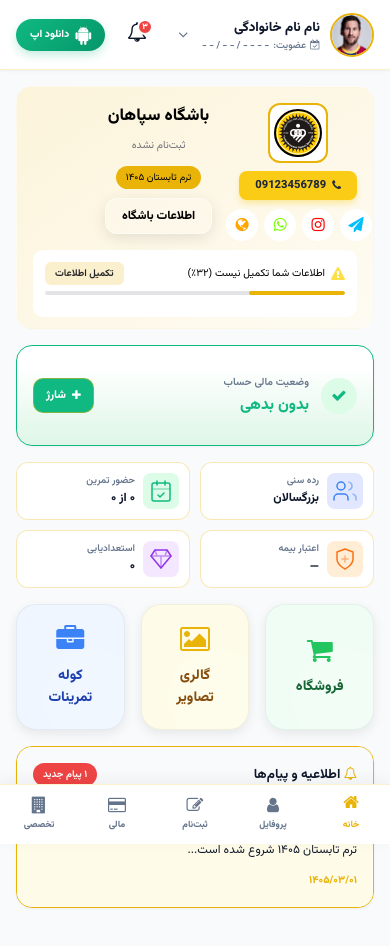
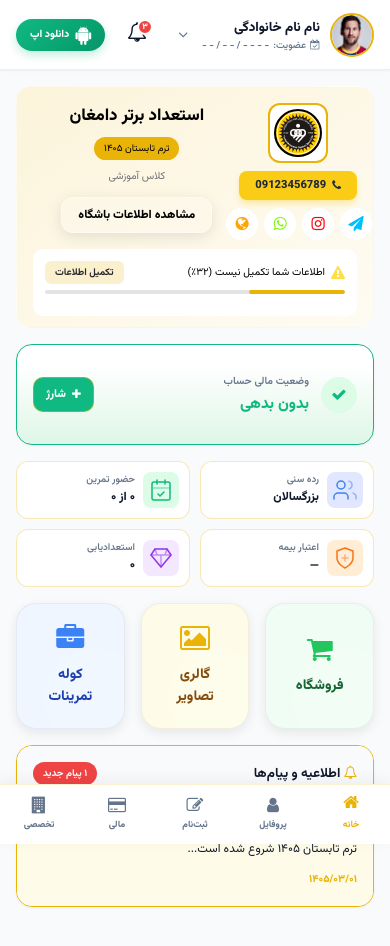
Before and after one commit to amirce73/footballit-frontend, a React (Vite) app: page /dashboard in a window 390 px wide. Shown: the top 946 px of the page. Built offline with nearby package versions, Linux system fonts and the light colour scheme; what react-date-object, react-multi-date-picker would draw is missing.

Commit message:
Restore mobile layout for profile card on main

```diff
--- a/src/pages/Dashboard.tsx
+++ b/src/pages/Dashboard.tsx
@@ -3,17 +3,10 @@ import { useNavigate } from 'react-router-dom';
 import { AgeIcon, AttendanceIcon, InsuranceIcon, TalentIcon } from '../components/icons';
 import sepahanLogo from '../images/logo/Sepahan_New_Logo.svg';
 import ClubDetailsModal from '../components/ClubDetailsModal';
-import { useAuth } from '../contexts/AuthContext';
 
 export default function Dashboard() {
     const navigate = useNavigate();
     const [isModalOpen, setIsModalOpen] = useState(false);
-    const { user } = useAuth();
-
-    const fullName = user?.firstName && user?.lastName
-        ? `${user.firstName} ${user.lastName}`
-        : 'کاربر بدون نام';
-
     return (
         <div id="view-dashboard" className="view-section fade-in">
             <ClubDetailsModal isOpen={isModalOpen} onClose={() => setIsModalOpen(false)} />
@@ -32,12 +25,12 @@ export default function Dashboard() {
                                     </a>
                                 </div>
                                 <div className="club-info" style={{ margin: 0 }}>
-                                    <h3 style={{ margin: '0 0 8px 0', fontSize: '1.2rem', color: 'black' }}>باشگاه سپاهان</h3>
-                                    <div style={{ "fontSize": "0.75rem", "marginTop": "4px", "marginBottom": "12px", "opacity": 1, "color": "rgb(113 113 122 / var(--tw-text-opacity, 1))" }}>{user?.currentClass || 'ثبت‌نام نشده'}</div>
-                                    <div className="term-pill">{user?.currentTerm || 'ترم تابستان ۱۴۰۵'}</div>
+                                    <h3 style={{ margin: '0 0 8px 0', fontSize: '1.2rem', color: 'black' }}>استعداد برتر دامغان</h3>
+                                    <div className="term-pill">ترم تابستان ۱۴۰۵</div>
+                                    <div style={{ "fontSize": "0.75rem", "marginTop": "4px", "marginBottom": "12px", "opacity": 1, "color": "rgb(113 113 122 / var(--tw-text-opacity, 1))" }}>کلاس آموزشی</div>
 
                                     <button className="beautiful-modal-btn" onClick={() => setIsModalOpen(true)}>
-                                        اطلاعات باشگاه
+                                        مشاهده اطلاعات باشگاه
                                     </button>
                                 </div>
                             </div>
```
